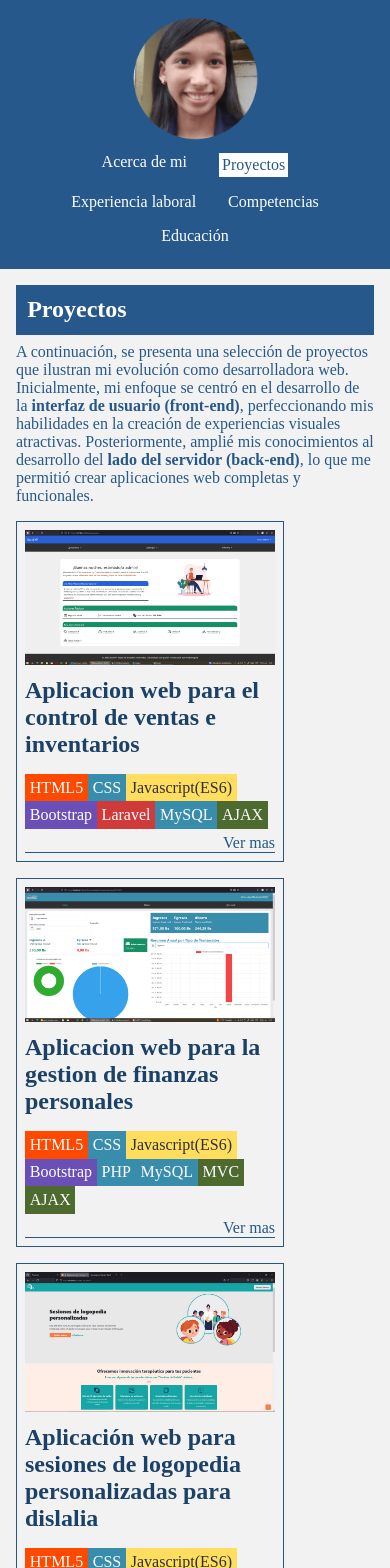
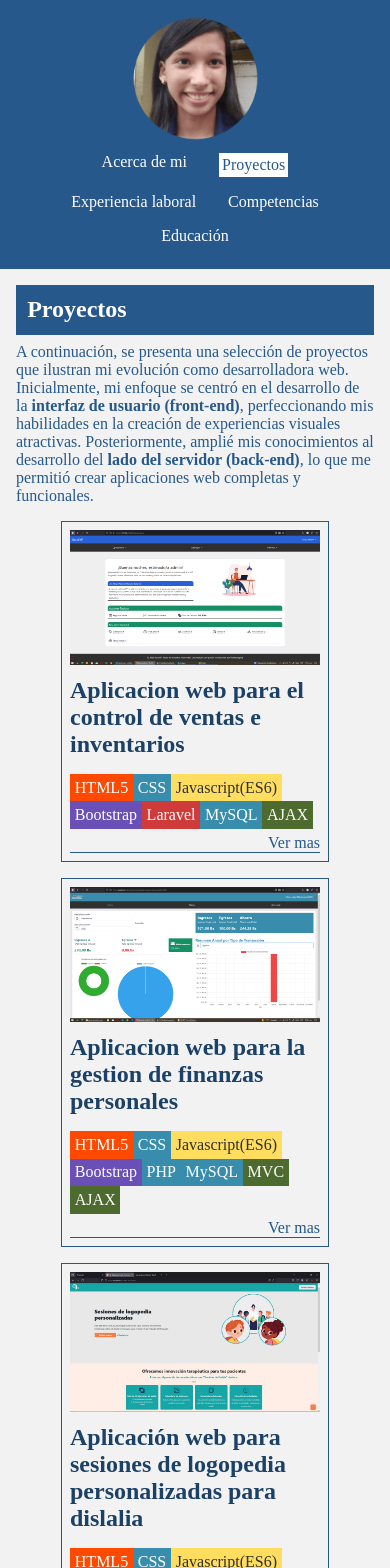
Before and after one commit to YaneriPerdomo/ing-yaneri-perdomo, a Vue app: page /proyectos in a window 390 px wide. Shown: the top 1568 px of the page. Built offline with nearby package versions, Linux system fonts and the light colour scheme.

Commit message:
Arreglando las rutas de algunas imagenes

```diff
--- a/src/assets/css/layouts/base.css
+++ b/src/assets/css/layouts/base.css
@@ -111,6 +111,9 @@ p {
 
 @media (max-width: 768px) {
 
+  .content__card-group{
+      justify-content: center;
+  }
   .row {
 
     display: flex;
--- a/src/views/ProjectDetails.vue
+++ b/src/views/ProjectDetails.vue
@@ -278,11 +278,11 @@ const TOTAL_INFORMATION_PROJECTS = {
           alt: "Diagrama de flujo",
         },
         {
-          src: "Presentacion-(1).png",
+          src: "Diagrama de casos de uso.PNG",
           alt: "Diagrama de casos de uso",
         },
       ],
-      main: "Presentacion-(1).png",
+      main: "main.png",
     },
     content: {
       objective: `Desarrollar una aplicacion web para el control de ventas e inventarios.`,
```
